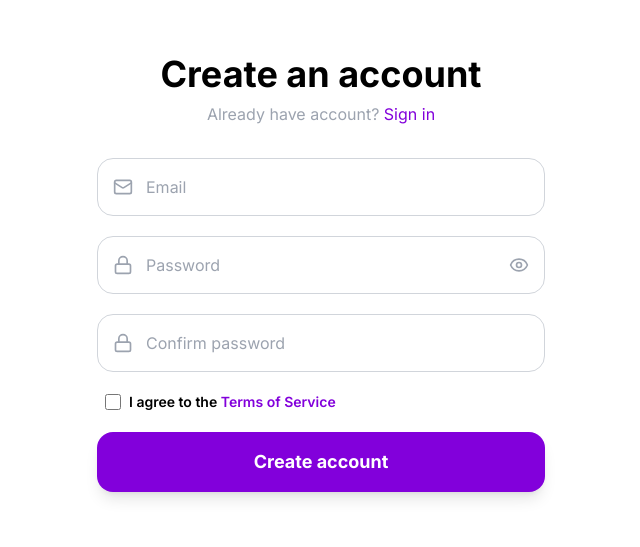
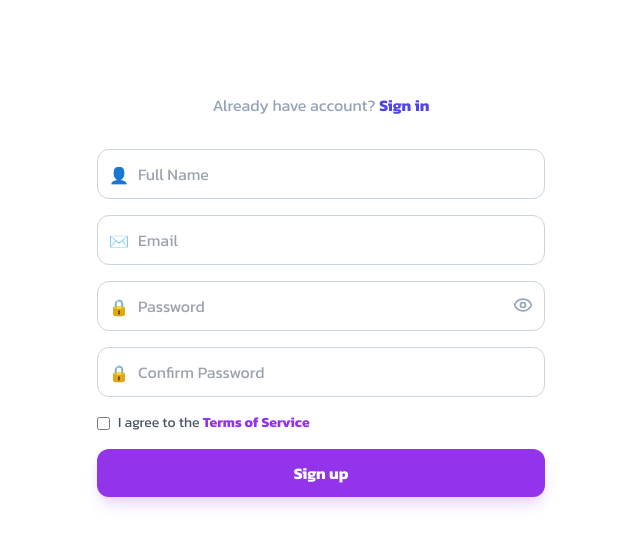
Before and after one commit to TFEX-trading-bot/trading-bot-web-ui, a Next.js app: page /register in a window 1280 px wide. Shown: the part 127-674 px from the top of the page, without its empty margins (319-959 px from the left). Built offline with nearby package versions, Linux system fonts and the light colour scheme.

Commit message:
refactor: update registration page with improved form handling and UI enhancements

```diff
--- a/src/app/register/page.tsx
+++ b/src/app/register/page.tsx
@@ -1,100 +1,114 @@
 "use client";
+import React, { useState } from 'react';
+import axios from 'axios';
+import { Eye, EyeOff } from 'lucide-react';
 
-import { useState } from "react";
-import { useRouter } from "next/navigation";
-import { Mail, Lock, Eye, EyeOff } from "lucide-react";
-import Link from "next/link";
+const API_URL = "http://localhost:3333";
 
-export default function SignUpPage() {
-  const router = useRouter();
+export default function RegisterPage() {
+  const [name, setName] = useState("");
+  const [email, setEmail] = useState("");
+  const [password, setPassword] = useState("");
+  const [confirmPassword, setConfirmPassword] = useState("");
   const [showPassword, setShowPassword] = useState(false);
-  const [formData, setFormData] = useState({ email: "", password: "", confirmPassword: "", agree: false });
 
-  const handleSignUp = async (e: React.FormEvent) => {
+  const handleRegister = async (e: React.FormEvent) => {
     e.preventDefault();
-    if (formData.password !== formData.confirmPassword) return alert("Passwords do not match");
+    if (password !== confirmPassword) {
+        alert("Passwords do not match!");
+        return;
+    }
 
     try {
-      const res = await fetch("http://localhost:3001/api/auth/register", {
-        method: "POST",
-        headers: { "Content-Type": "application/json" },
-        body: JSON.stringify(formData),
-      });
-
-      if (res.ok) {
-        alert("Account created!");
-        router.push("/my-bot");
-      } else {
-        const data = await res.json();
-        alert(data.message || "Registration failed");
-      }
-    } catch (error) {
-      alert("Error connecting to server");
+      await axios.post(`${API_URL}/auth/register`, { name, email, password });
+      alert("Account created! Please log in.");
+      window.location.href = "/login"; // Redirect
+    } catch (err) {
+      alert("Registration failed. Email might be taken.");
     }
   };
 
   return (
-    <div className="flex min-h-screen items-center justify-center bg-white px-4 font-sans">
-      <div className="w-full max-w-md text-center">
-        <h1 className="mb-2 text-4xl font-bold text-black">Create an account</h1>
-        <p className="mb-8 text-gray-400">
-          Already have account? <Link href="/login" className="text-[#8200DB] hover:underline">Sign in</Link>
+    <div className="min-h-screen flex flex-col items-center justify-center bg-white p-6">
+      <div className="w-full max-w-md">
+        <h1 className="text-3xl font-bold text-center mb-2">Create an account</h1>
+        <p className="text-center text-slate-400 mb-8">
+          Already have account? <a href="/login" className="text-indigo-600 font-bold hover:underline">Sign in</a>
         </p>
 
-        <form onSubmit={handleSignUp} className="space-y-5">
+        <form onSubmit={handleRegister} className="space-y-4 text-black">
+
+          {/* Name - เพิ่มเข้ามา */}
           <div className="relative">
-            <Mail className="absolute left-4 top-1/2 size-5 -translate-y-1/2 text-gray-400" />
+            <input
+              type="text"
+              placeholder="Full Name"
+              className="w-full pl-10 pr-4 py-3 rounded-xl border border-slate-300 focus:border-indigo-500 outline-none"
+              value={name}
+              onChange={e => setName(e.target.value)}
+              required
+            />
+            <span className="absolute left-3 top-3.5 text-slate-400">👤</span>
+          </div>
+
+          <div className="relative">
             <input
               type="email"
               placeholder="Email"
+              className="w-full pl-10 pr-4 py-3 rounded-xl border border-slate-300 focus:border-indigo-500 outline-none"
+              value={email}
+              onChange={e => setEmail(e.target.value)}
               required
-              onChange={(e) => setFormData({...formData, email: e.target.value})}
-              className="w-full rounded-2xl border border-gray-300 py-4 pl-12 pr-4 outline-none focus:border-[#8200DB]"
             />
+            <span className="absolute left-3 top-3.5 text-slate-400">✉️</span>
           </div>
 
           <div className="relative">
-            <Lock className="absolute left-4 top-1/2 size-5 -translate-y-1/2 text-gray-400" />
             <input
               type={showPassword ? "text" : "password"}
               placeholder="Password"
+              className="w-full pl-10 pr-10 py-3 rounded-xl border border-slate-300 focus:border-indigo-500 outline-none"
+              value={password}
+              onChange={e => setPassword(e.target.value)}
               required
-              onChange={(e) => setFormData({...formData, password: e.target.value})}
-              className="w-full rounded-2xl border border-gray-300 py-4 pl-12 pr-12 outline-none focus:border-[#8200DB]"
             />
-            <button type="button" onClick={() => setShowPassword(!showPassword)} className="absolute right-4 top-1/2 -translate-y-1/2 text-gray-400">
-              {showPassword ? <EyeOff size={20} /> : <Eye size={20} />}
+            <span className="absolute left-3 top-3.5 text-slate-400">🔒</span>
+            <button type="button" onClick={() => setShowPassword(!showPassword)} className="absolute right-3 top-3.5 text-slate-400">
+               {showPassword ? <EyeOff size={20}/> : <Eye size={20}/>}
             </button>
           </div>
 
           <div className="relative">
-            <Lock className="absolute left-4 top-1/2 size-5 -translate-y-1/2 text-gray-400" />
             <input
               type="password"
-              placeholder="Confirm password"
+              placeholder="Confirm Password"
+              className="w-full pl-10 pr-4 py-3 rounded-xl border border-slate-300 focus:border-indigo-500 outline-none"
+              value={confirmPassword}
+              onChange={e => setConfirmPassword(e.target.value)}
               required
-              onChange={(e) => setFormData({...formData, confirmPassword: e.target.value})}
-              className="w-full rounded-2xl border border-gray-300 py-4 pl-12 pr-4 outline-none focus:border-[#8200DB]"
             />
+            <span className="absolute left-3 top-3.5 text-slate-400">🔒</span>
           </div>
 
-          <div className="flex items-center gap-2 px-2 text-left">
-            <input
-              type="checkbox"
-              id="terms"
-              required
-              onChange={(e) => setFormData({...formData, agree: e.target.checked})}
-              className="size-4 rounded border-gray-300 accent-[#8200DB]"
-            />
-            <label htmlFor="terms" className="text-sm font-semibold text-black">
-              I agree to the <span className="text-[#8200DB]">Terms of Service</span>
-            </label>
+          <div className="flex items-center gap-2 mt-2">
+            <input type="checkbox" required className="rounded text-indigo-600 focus:ring-indigo-500"/>
+            <label className="text-sm text-slate-600">I agree to the <a href="#" className="text-purple-600 font-bold">Terms of Service</a></label>
           </div>
 
-          <button type="submit" className="w-full rounded-2xl bg-[#8200DB] py-4 text-lg font-bold text-white shadow-lg transition-all hover:bg-[#7100BD]">
-            Create account
+          <button
+            type="submit"
+            className="w-full bg-purple-600 hover:bg-purple-700 text-white font-bold py-3 rounded-xl shadow-lg shadow-purple-200 transition-all mt-4"
+          >
+            Sign up
           </button>
         </form>
+
+        {/* Social Icons (เหมือนหน้า Login)
+        <div className="my-6 border-t border-slate-200 relative">
+            <span className="absolute left-1/2 -top-3 -translate-x-1/2 bg-white px-2 text-slate-400 text-sm">Or sign up with</span>
+        </div> */}
+
+
       </div>
     </div>
   );
```
